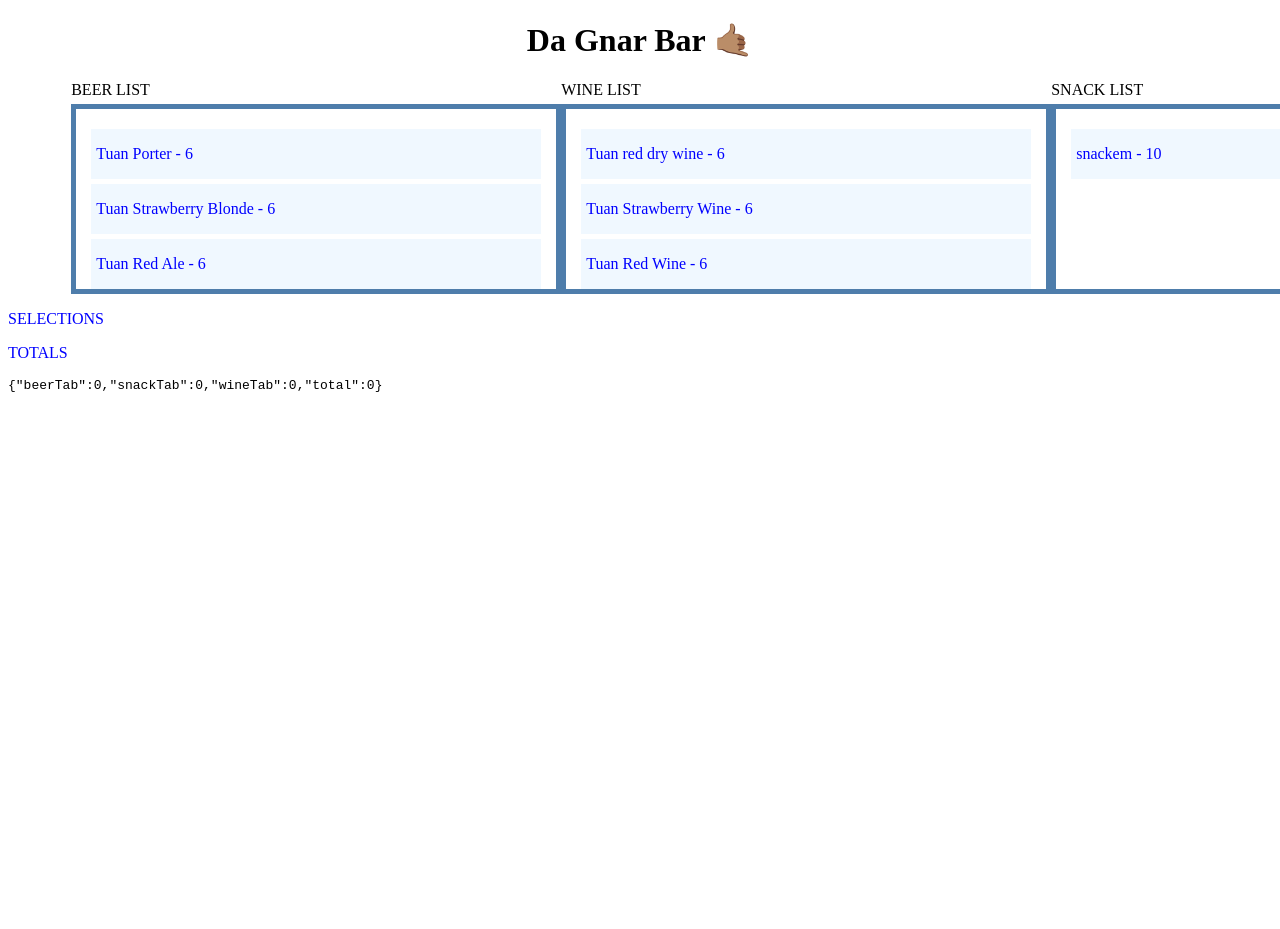
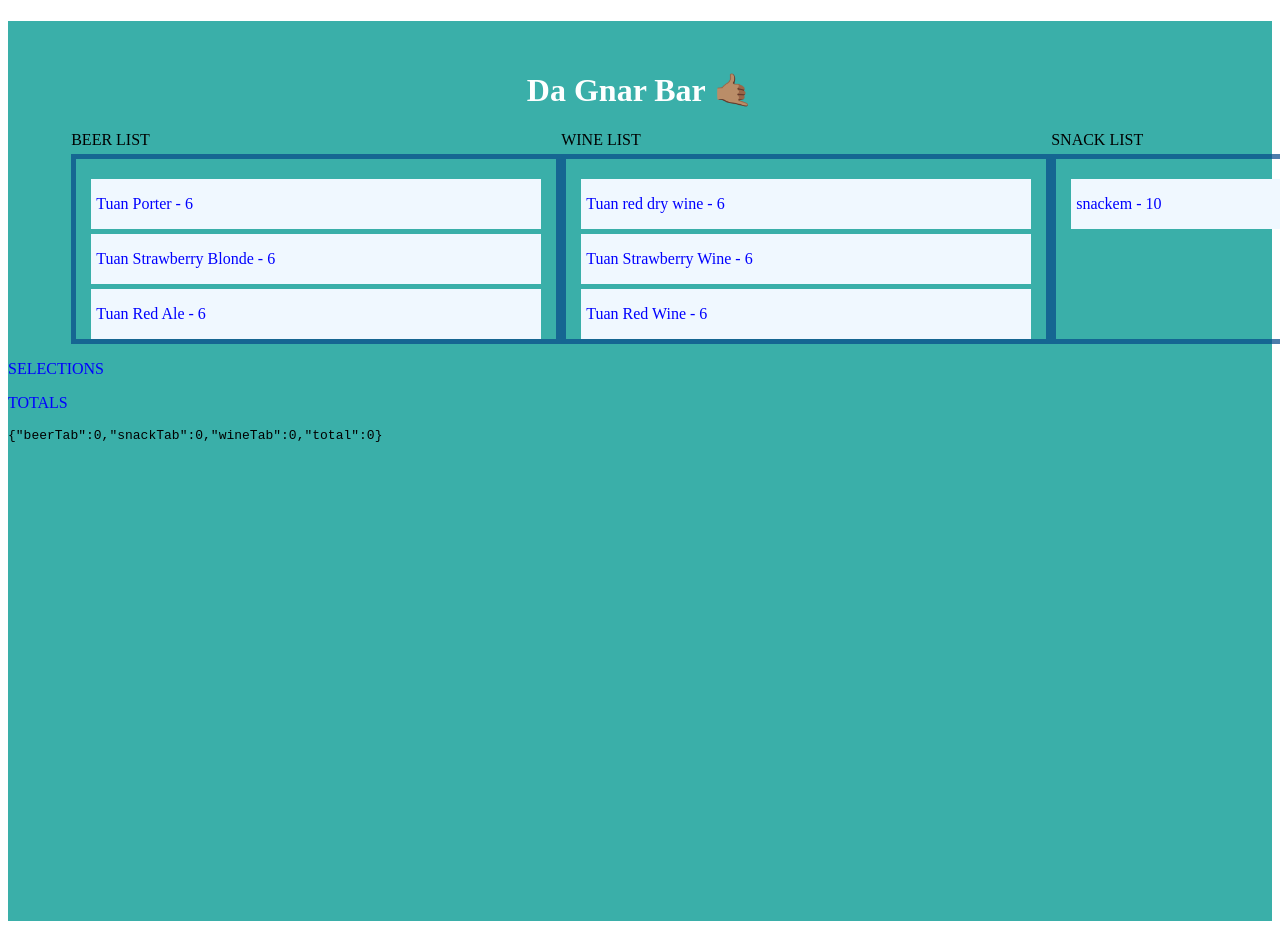
Before and after one commit to frankmeza/gnar-bar, a React app in the folder client/: page / in a window 1280 px wide. Shown: the top 929 px of the page. Before the commit the page ends 800 px from the top, so only its background shows below. Built offline with nearby package versions, Linux system fonts and the light colour scheme; the HTML template or start-up script is replaced by a standard one.

Commit message:
update header

```diff
--- a/client/src/app.tsx
+++ b/client/src/app.tsx
@@ -35,8 +35,8 @@ const App = () => {
     };
 
     return (
-        <Fragment>
-            <h1 style={{ textAlign: "center" }}>Da Gnar Bar 🤙🏽</h1>
+        <div className="main-container">
+            <h1 style={{ textAlign: "center", color: "#feffff", paddingTop: "50px" }}>Da Gnar Bar 🤙🏽</h1>
             <div className="list-container">
                 <SelectionList
                     itemType={ItemType.BEER}
@@ -59,7 +59,7 @@ const App = () => {
                 wineList={createItemMap(winesSelected)}
                 snackList={createItemMap(snacksSelected)}
             />
-        </Fragment>
+        </div>
     );
 };
 
```
